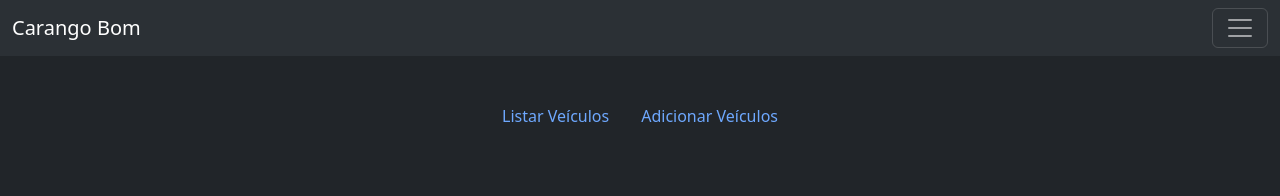
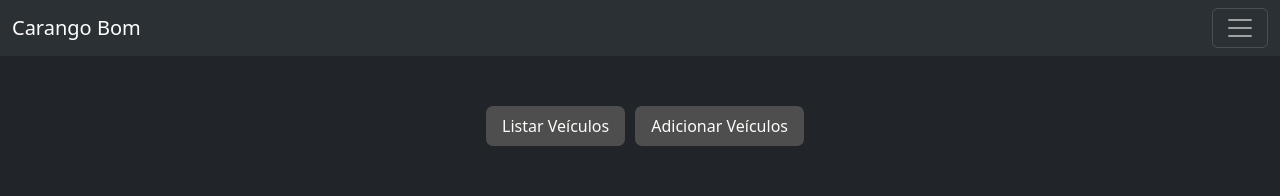
Before and after one commit to JoaoVictorBezerra/vue-carango-bom, a Vue app: page /veiculos/listar in a window 1280 px wide. Shown: the top 196 px of the page. Built offline with nearby package versions, Linux system fonts and the light colour scheme; no server answers; sample sign-in values are in the browser's storage.

Commit message:
alterando estilo botões listar

```diff
--- a/src/assets/base.css
+++ b/src/assets/base.css
@@ -1,5 +1,19 @@
-@import url("https://fonts.googleapis.com/css2?family=Roboto:wght@100;300;400;500;700;900&display=swap");
+@import url('https://fonts.googleapis.com/css2?family=Roboto:wght@100;300;400;500;700;900&display=swap');
 
 html {
-  font-family: "Roboto", sans-serif;
+  font-family: 'Roboto', sans-serif;
 }
+
+.btn-list {
+  border-radius: 7px;
+  color: rgb(252, 252, 248);
+  background-color: rgb(78, 78, 78);
+  margin-left: 10px;
+  margin-top: 10px;
+}
+
+.btn-list:hover {
+  border-radius: 7px;
+  color: rgb(5, 5, 4);
+  background-color: rgb(163, 170, 179);
+}
--- a/src/views/CadastroMarca.vue
+++ b/src/views/CadastroMarca.vue
@@ -3,10 +3,10 @@
     <nav>
       <ul class="nav">
         <li class="nav-item">
-          <RouterLink to="/marcas/listar" class="nav-link">Listar Marcas</RouterLink>
+          <RouterLink to="/marcas/listar" class="nav-link btn-list">Listar Marcas</RouterLink>
         </li>
         <li class="nav-item">
-          <RouterLink to="/marcas/cadastrar" class="nav-link">Adicionar marca</RouterLink>
+          <RouterLink to="/marcas/cadastrar" class="nav-link btn-list">Adicionar marca</RouterLink>
         </li>
       </ul>
     </nav>
--- a/src/views/CadastroVeiculo.vue
+++ b/src/views/CadastroVeiculo.vue
@@ -3,10 +3,10 @@
     <nav>
       <ul class="nav">
         <li class="nav-item">
-          <RouterLink to="/veiculos/listar" class="nav-link">Listar Veículos</RouterLink>
+          <RouterLink to="/veiculos/listar" class="nav-link btn-list">Listar Veículos</RouterLink>
         </li>
         <li class="nav-item">
-          <RouterLink to="/veiculos/cadastrar" class="nav-link">Adicionar Veículos</RouterLink>
+          <RouterLink to="/veiculos/cadastrar" class="nav-link btn-list">Adicionar Veículos</RouterLink>
         </li>
       </ul>
     </nav>
```
